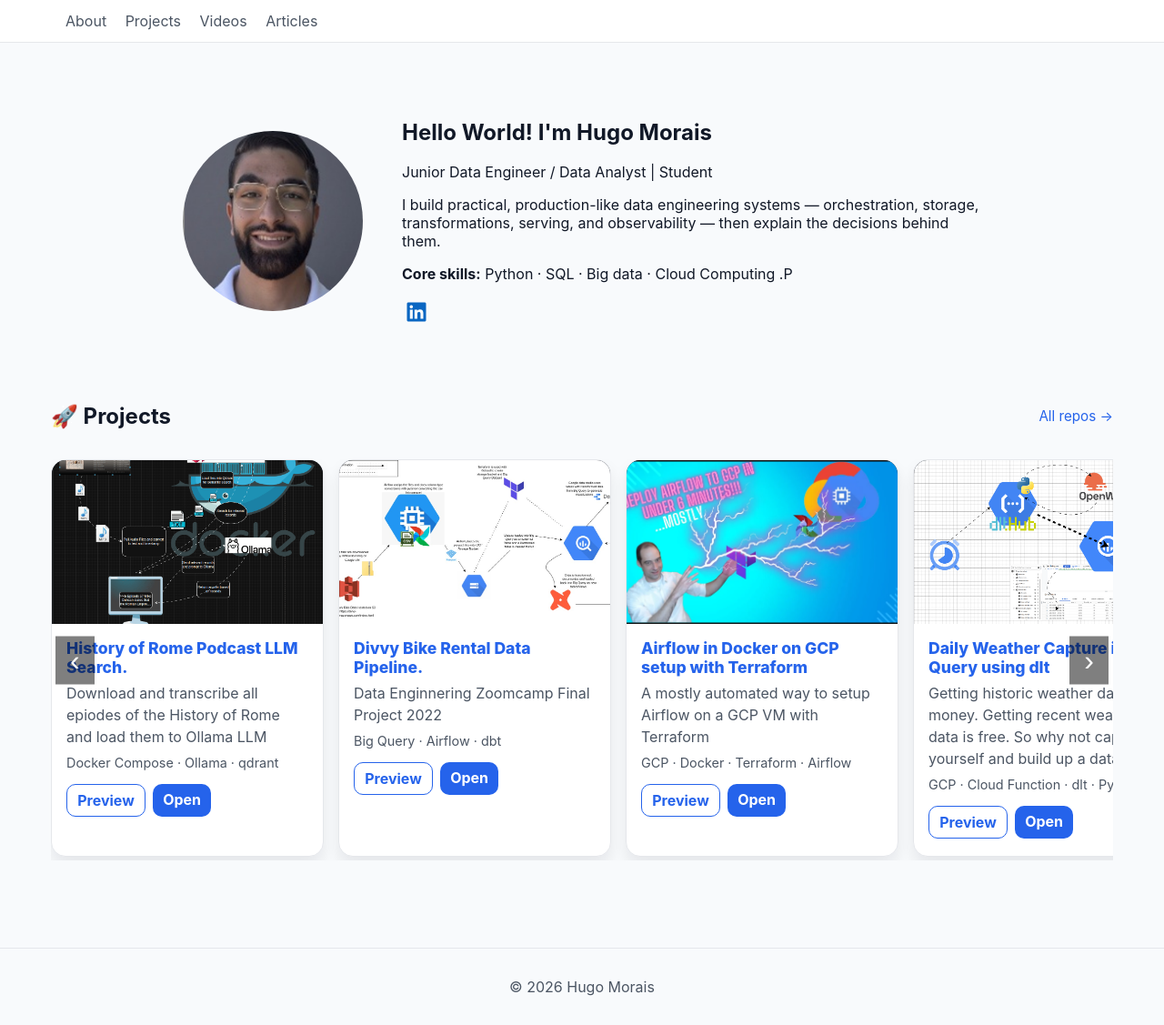
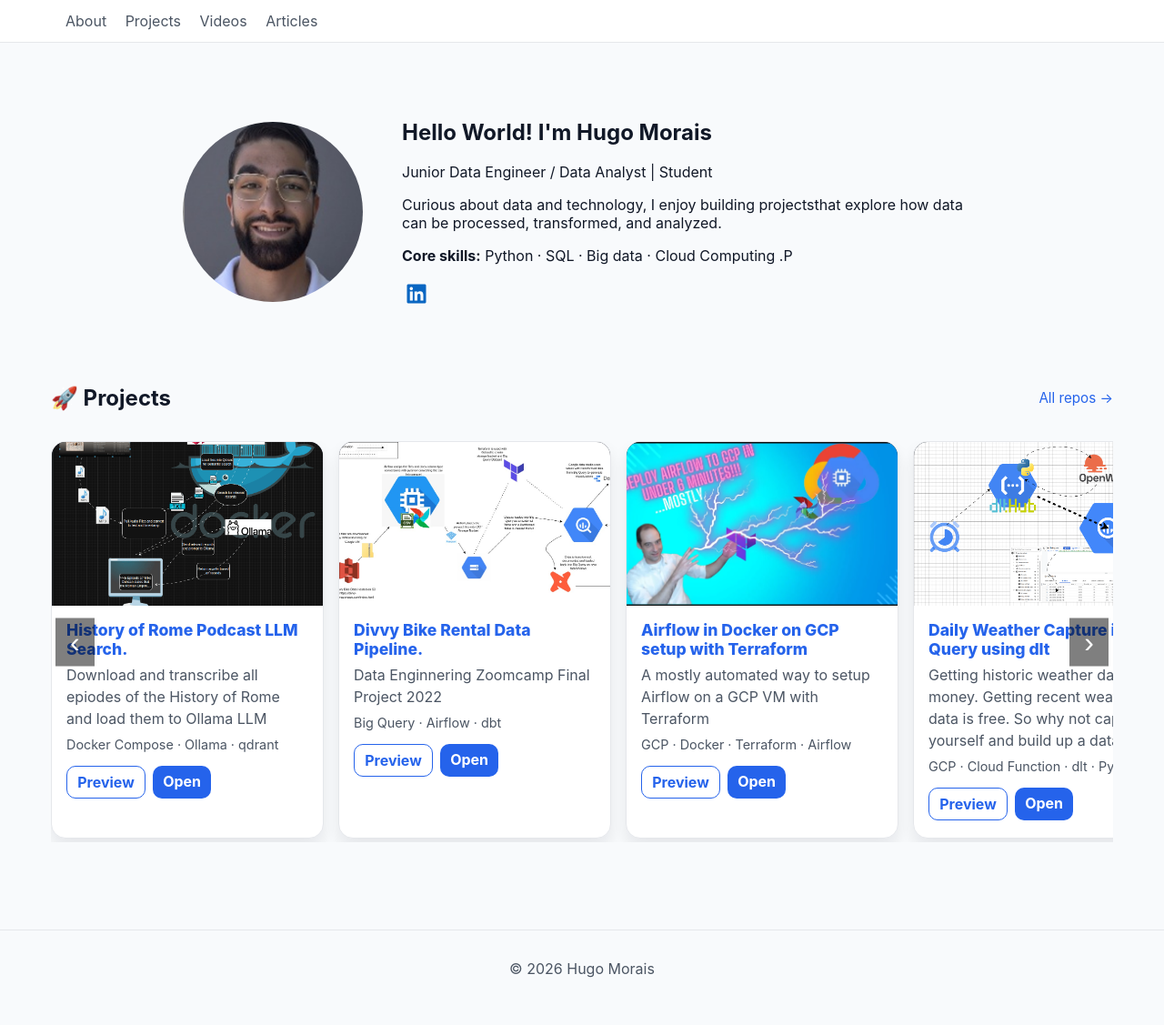
Before and after one commit to hugo-morais/hugo-morais.github.io, a Jekyll site: the page built from index.md, in a window 1280 px wide and 1127 px high. Shown: the whole window at 91% size. Built offline with Jekyll 4.4.1, drawn with Linux system fonts in a browser that asks for light colours.

Commit message:
Update index.md

```diff
--- a/index.md
+++ b/index.md
@@ -47,7 +47,7 @@ title: "Accueil"
     <div class="about-text">
       <h1>Hello World! I'm Hugo Morais</h1>
       <p>Junior Data Engineer / Data Analyst | Student </p>
-      <p>I build practical, production-like data engineering systems — orchestration, storage, transformations, serving, and observability — then explain the decisions behind them.</p>
+      <p>Curious about data and technology, I enjoy building projectsthat explore how data can be processed, transformed, and analyzed.</p>
       <p><strong>Core skills:</strong>  Python · SQL  · Big data · Cloud Computing .P</p>
 
       <p class="social-links">
```
